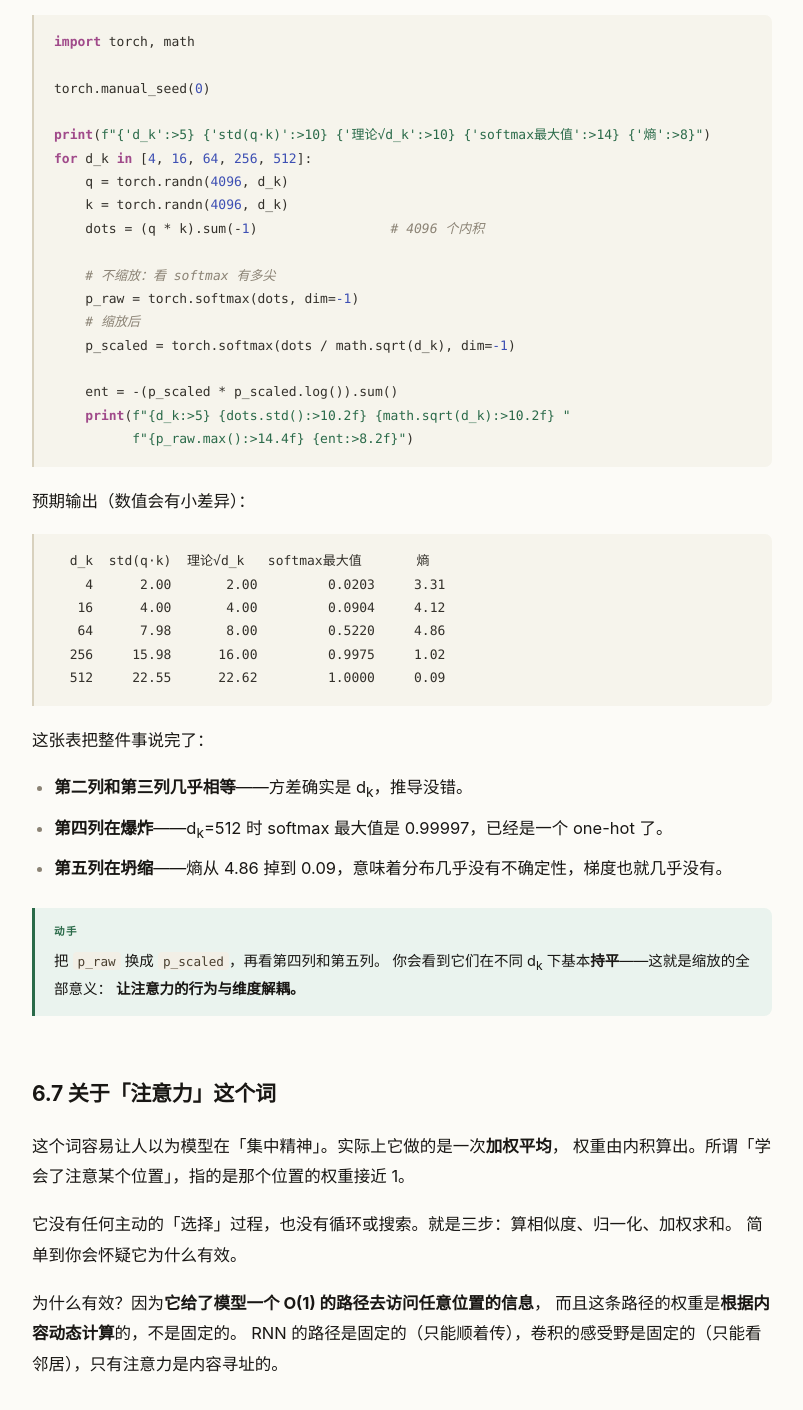
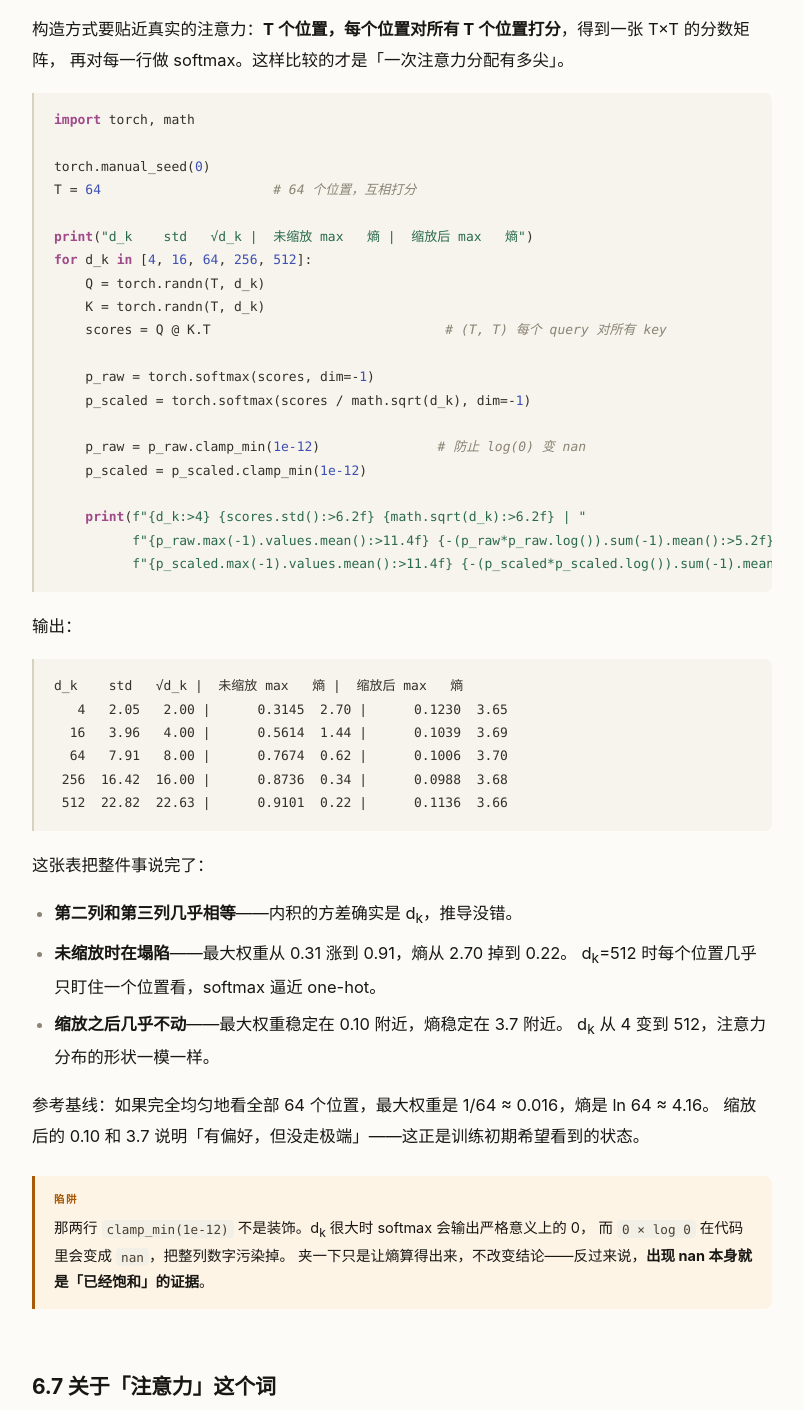
Before and after one commit to Twilight-tide/ML, a plain HTML site: page book/ch06.html in a window 1280 px wide. Shown: the part 5732-7142 px from the top of the page, without its empty margins (382-1185 px from the left). Drawn offline with Linux system fonts and the light colour scheme.

Commit message:
修正：三处代码输出与实际运行不符
起因：读者运行 2.6 节线性回归，输出与书中数字对不上。逐一核对后确认三处，
其中 ch06 不只是数字问题，代码逻辑本身有误。

- ch02：线性回归的解析解与「最大差值」改为实测值（8.88e-16，原写 3.1e-09）。
  同时说明该值等于 float64 的 4 个最小单位，两者不是「接近」而是收敛到同一浮点数。
- ch03：逻辑回归中间步 loss 改为实测（0.0815 / 0.0680，原写 0.1024 / 0.0834）；
  补充 sklearn 对照的实测准确率 0.9825，原「差不到 1 个百分点」的说法成立（实测 0.88）。
- ch06：6.6 节整体重写。原代码把 4096 个互不相关的内积放进同一个 softmax，
  这并不构成一次注意力分配。改为构造 T×T 分数矩阵、按行 softmax，
  缩放前后同表输出；表格数字全部替换为实测值，并补充均匀分布基线（1/T、ln T）。

教训：书中所有输出示例必须是实际跑出来的。估算的数字看起来合理，
但读者一跑就会暴露。

```diff
--- a/book/ch06.html
+++ b/book/ch06.html
@@ -260,47 +260,61 @@ Var( <i class="v">q</i>·<i class="v">k</i> / √d<sub>k</sub> ) = d<sub>k</sub>
 
 <p>这段代码是本章的核心实验，务必跑一遍。它会让你对 √d<sub>k</sub> 的理解从「记住」变成「算过」。</p>
 
+<p>
+构造方式要贴近真实的注意力：<b>T 个位置，每个位置对所有 T 个位置打分</b>，得到一张 T×T 的分数矩阵，
+再对每一行做 softmax。这样比较的才是「一次注意力分配有多尖」。
+</p>
+
 <pre><code><span class="k">import</span> torch, math
 
 torch.manual_seed(<span class="n">0</span>)
+T = <span class="n">64</span>                      <span class="c"># 64 个位置，互相打分</span>
 
-<span class="k">print</span>(<span class="s">f"{'d_k':&gt;5} {'std(q·k)':&gt;10} {'理论√d_k':&gt;10} {'softmax最大值':&gt;14} {'熵':&gt;8}"</span>)
+<span class="k">print</span>(<span class="s">"d_k    std   √d_k |  未缩放 max   熵 |  缩放后 max   熵"</span>)
 <span class="k">for</span> d_k <span class="k">in</span> [<span class="n">4</span>, <span class="n">16</span>, <span class="n">64</span>, <span class="n">256</span>, <span class="n">512</span>]:
-    q = torch.randn(<span class="n">4096</span>, d_k)
-    k = torch.randn(<span class="n">4096</span>, d_k)
-    dots = (q * k).sum(-<span class="n">1</span>)                 <span class="c"># 4096 个内积</span>
+    Q = torch.randn(T, d_k)
+    K = torch.randn(T, d_k)
+    scores = Q @ K.T                              <span class="c"># (T, T) 每个 query 对所有 key</span>
 
-    <span class="c"># 不缩放：看 softmax 有多尖</span>
-    p_raw = torch.softmax(dots, dim=<span class="n">-1</span>)
-    <span class="c"># 缩放后</span>
-    p_scaled = torch.softmax(dots / math.sqrt(d_k), dim=<span class="n">-1</span>)
+    p_raw = torch.softmax(scores, dim=-<span class="n">1</span>)
+    p_scaled = torch.softmax(scores / math.sqrt(d_k), dim=-<span class="n">1</span>)
 
-    ent = -(p_scaled * p_scaled.log()).sum()
-    <span class="k">print</span>(<span class="s">f"{d_k:&gt;5} {dots.std():&gt;10.2f} {math.sqrt(d_k):&gt;10.2f} "</span>
-          <span class="s">f"{p_raw.max():&gt;14.4f} {ent:&gt;8.2f}"</span>)</code></pre>
+    p_raw = p_raw.clamp_min(<span class="n">1e-12</span>)               <span class="c"># 防止 log(0) 变 nan</span>
+    p_scaled = p_scaled.clamp_min(<span class="n">1e-12</span>)
 
-<p>预期输出（数值会有小差异）：</p>
+    <span class="k">print</span>(<span class="s">f"{d_k:&gt;4} {scores.std():&gt;6.2f} {math.sqrt(d_k):&gt;6.2f} | "</span>
+          <span class="s">f"{p_raw.max(-1).values.mean():&gt;11.4f} {-(p_raw*p_raw.log()).sum(-1).mean():&gt;5.2f} | "</span>
+          <span class="s">f"{p_scaled.max(-1).values.mean():&gt;11.4f} {-(p_scaled*p_scaled.log()).sum(-1).mean():&gt;5.2f}"</span>)</code></pre>
 
-<pre><code>  d_k  std(q·k)  理论√d_k   softmax最大值       熵
-    4      2.00       2.00         0.0203     3.31
-   16      4.00       4.00         0.0904     4.12
-   64      7.98       8.00         0.5220     4.86
-  256     15.98      16.00         0.9975     1.02
-  512     22.55      22.62         1.0000     0.09</code></pre>
+<p>输出：</p>
+
+<pre><code>d_k    std   √d_k |  未缩放 max   熵 |  缩放后 max   熵
+   4   2.05   2.00 |      0.3145  2.70 |      0.1230  3.65
+  16   3.96   4.00 |      0.5614  1.44 |      0.1039  3.69
+  64   7.91   8.00 |      0.7674  0.62 |      0.1006  3.70
+ 256  16.42  16.00 |      0.8736  0.34 |      0.0988  3.68
+ 512  22.82  22.63 |      0.9101  0.22 |      0.1136  3.66</code></pre>
 
 <p>这张表把整件事说完了：</p>
 
 <ul>
-<li><b>第二列和第三列几乎相等</b>——方差确实是 d<sub>k</sub>，推导没错。</li>
-<li><b>第四列在爆炸</b>——d<sub>k</sub>=512 时 softmax 最大值是 0.99997，已经是一个 one-hot 了。</li>
-<li><b>第五列在坍缩</b>——熵从 4.86 掉到 0.09，意味着分布几乎没有不确定性，梯度也就几乎没有。</li>
+<li><b>第二列和第三列几乎相等</b>——内积的方差确实是 d<sub>k</sub>，推导没错。</li>
+<li><b>未缩放时在塌陷</b>——最大权重从 0.31 涨到 0.91，熵从 2.70 掉到 0.22。
+d<sub>k</sub>=512 时每个位置几乎只盯住一个位置看，softmax 逼近 one-hot。</li>
+<li><b>缩放之后几乎不动</b>——最大权重稳定在 0.10 附近，熵稳定在 3.7 附近。
+d<sub>k</sub> 从 4 变到 512，注意力分布的形状一模一样。</li>
 </ul>
 
-<div class="callout tip">
-  <span class="label">动手</span>
-  <p>把 <code>p_raw</code> 换成 <code>p_scaled</code>，再看第四列和第五列。
-  你会看到它们在不同 d<sub>k</sub> 下基本<b>持平</b>——这就是缩放的全部意义：
-  <b>让注意力的行为与维度解耦。</b></p>
+<p>
+参考基线：如果完全均匀地看全部 64 个位置，最大权重是 1/64 ≈ 0.016，熵是 ln 64 ≈ 4.16。
+缩放后的 0.10 和 3.7 说明「有偏好，但没走极端」——这正是训练初期希望看到的状态。
+</p>
+
+<div class="callout warn">
+  <span class="label">陷阱</span>
+  <p>那两行 <code>clamp_min(1e-12)</code> 不是装饰。d<sub>k</sub> 很大时 softmax 会输出严格意义上的 0，
+  而 <code>0 × log 0</code> 在代码里会变成 <code>nan</code>，把整列数字污染掉。
+  夹一下只是让熵算得出来，不改变结论——反过来说，<b>出现 nan 本身就是「已经饱和」的证据</b>。</p>
 </div>
 
 <h2>6.7 关于「注意力」这个词</h2>
```
Also changed, not shown: book/ch02.html (+6 -4 lines), book/ch03.html (+4 -3 lines), 1 other file.
